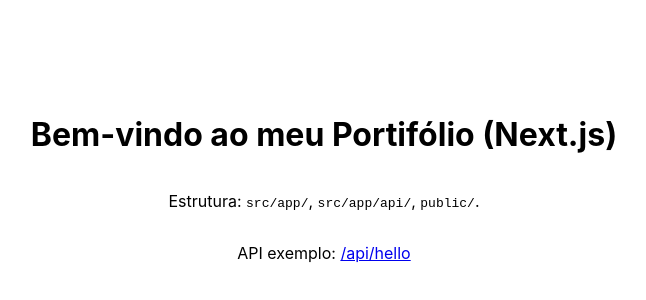
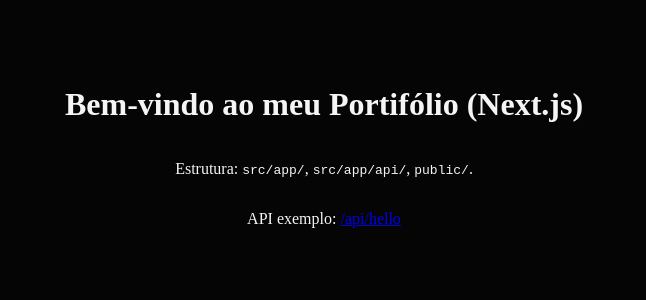
Before and after one commit to lacj2000/portifolio, a Next.js app: page / in a window 1280 px wide. Shown: the part 246-546 px from the top of the page, without its empty margins (316-962 px from the left). Built offline with nearby package versions, Linux system fonts and the light colour scheme.

Commit message:
Update dependencies and enhance Tailwind CSS configuration

```diff
--- a/package.json
+++ b/package.json
@@ -9,7 +9,7 @@
     "lint": "next lint"
   },
   "dependencies": {
-    "next": "14.0.0",
+    "next": "^14.2.33",
     "react": "18.2.0",
     "react-dom": "18.2.0"
   },
--- a/src/styles/globals.css
+++ b/src/styles/globals.css
@@ -2,17 +2,13 @@
 @tailwind components;
 @tailwind utilities;
 
-html, body, #__next, #root, body > div {
-  height: 100%;
+
+html, body {
   margin: 0;
-  font-family: -apple-system, BlinkMacSystemFont, 'Segoe UI', Roboto, 'Helvetica Neue', Arial, 'Noto Sans', 'Liberation Sans', sans-serif;
+  padding: 0;
+  height: 100vh;
+  width: 100vw;
+  overflow: hidden;
+  background-color: #050505;
+  color: #f5f5f5;
 }
-
-main {
-  display: flex;
-  flex-direction: column;
-  min-height: 100vh;
-  align-items: center;
-  justify-content: center;
-  padding: 2rem;
-}
--- a/tailwind.config.js
+++ b/tailwind.config.js
@@ -2,7 +2,27 @@
 module.exports = {
   content: ['./src/**/*.{js,ts,jsx,tsx,mdx}', './public/**/*.html'],
   theme: {
-    extend: {},
+    extend: {
+      fontFamily: {
+        sans: ['var(--font-inter)'],
+        serif: ['var(--font-playfair)'],
+      },
+      colors: {
+        background: "#050505",
+
+        surface: "#0f172a", // Slate-900
+
+        primary: {
+          DEFAULT: "#3b82f6", // Blue-500 (Normal)
+          hover: "#2563eb",   // Blue-600 (Ao passar o mouse)
+        },
+
+        txt: {
+          main: "#f8fafc",    // Branco gelo (Slate-50)
+          muted: "#94a3b8",   // Cinza para descrições
+        }
+      },
+    },
   },
   plugins: [],
 }
```
Also changed, not shown: 1 other file (tests, documents, lock files or other folders).
